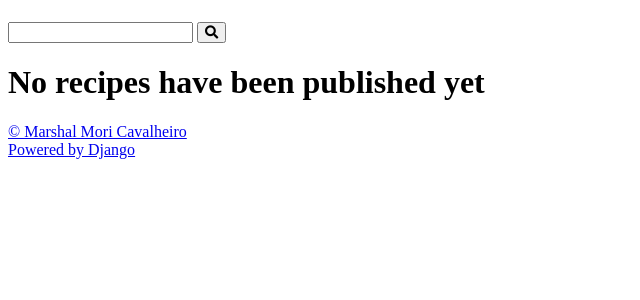
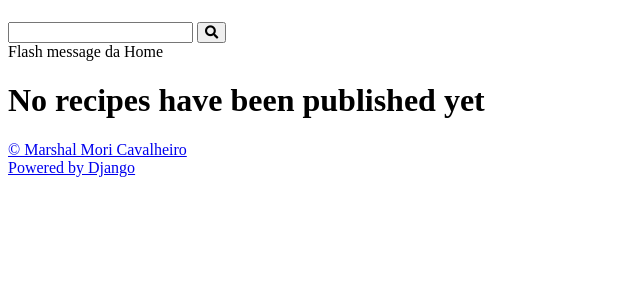
Before and after one commit to Dragon1207/django-project, a Django app: page / in a window 1280 px wide. Shown: the part 58-358 px from the top of the page, without its empty margins (0-640 px from the left). Run offline with Django 4.2, Linux system fonts and the light colour scheme; data that the repository does not hold is empty.

Commit message:
Configure Django flash messages

```diff
--- a/recipes/templates/recipes/pages/home.html
+++ b/recipes/templates/recipes/pages/home.html
@@ -3,6 +3,15 @@
 {% block title %}Home |{% endblock title %}
 
 {% block content %}
+    {% if messages %}
+        <div class="main-content center container">
+            {% for message in messages %}
+                {{ message }}
+            {% endfor %}
+        </div>
+
+    {% endif %}
+
     <div class="main-content main-content-list container">
 
         {% for recipe in recipes  %}
--- a/recipes/views.py
+++ b/recipes/views.py
@@ -1,5 +1,6 @@
 import os
 
+from django.contrib import messages
 from django.db.models import Q
 from django.http import Http404
 from django.shortcuts import get_list_or_404, get_object_or_404, render
@@ -16,6 +17,8 @@ def home(request):
     ).order_by('-id')
 
     page_obj, pagination_range = make_pagination(request, recipes, PER_PAGE)
+
+    messages.success(request, 'Flash message da Home')
 
     return render(request, 'recipes/pages/home.html', context={
         'recipes': page_obj,
```
Also changed, not shown: project/settings.py (+10 -0 lines), recipes/tests/test_recipe_home_view.py (+17 -0 lines).
